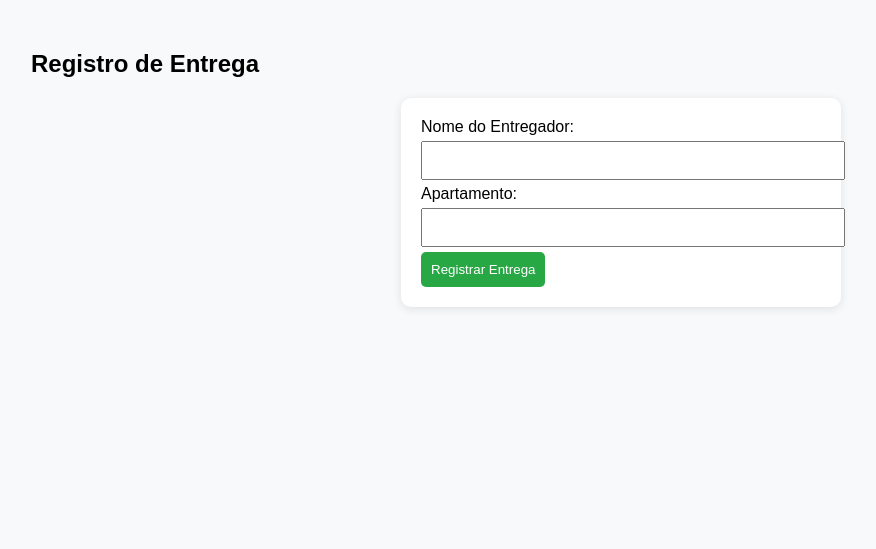
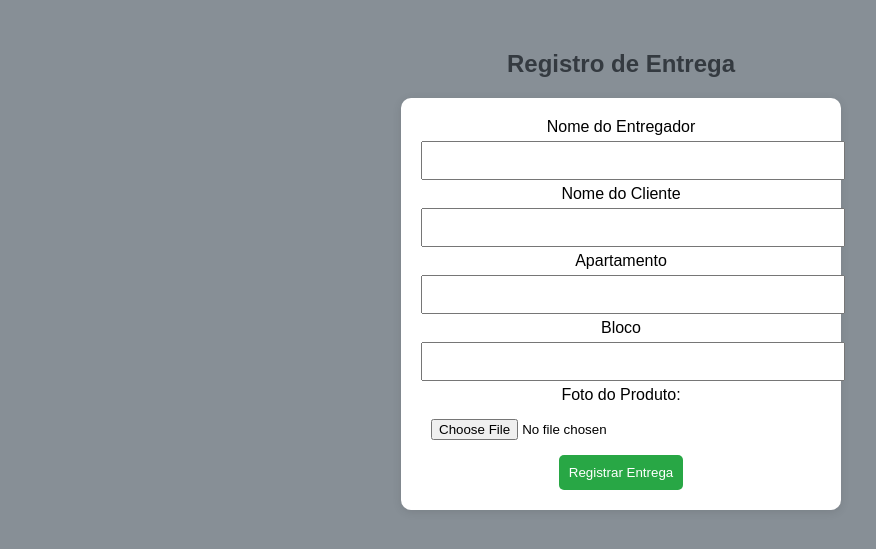
Before and after one commit to Joaovirone/entregas_Python, a Flask app: page / in a window 1280 px wide. Shown: the top 549 px of the page, without its empty margins (19-895 px from the left). Run offline with Flask 3, Linux system fonts and the light colour scheme.

Commit message:
fix: Ajustei tudo do código, CSS, HTML, Python, GET, Links e etc.

```diff
--- a/main.py
+++ b/main.py
@@ -1,41 +1,59 @@
+import os
 from flask import Flask, render_template, request
-import sqlite3
+import requests
 from datetime import datetime
+from werkzeug.utils import secure_filename
 
 app = Flask(__name__)
 
-def init_db():
-    conn = sqlite3.connect('entregas.db')
-    c = conn.cursor()
-    c.execute('''
-            CREATE TABLE IF NOT EXISTS entregas (
-              id INTEGER PRIMARY KEY AUTOINCREMENT,
-              nome TEXT,
-              apartamento TEXT,
-              data_hora TEXT
-            )
-              ''')
+# Caminho absoluto da pasta do projeto (onde está o app.py)
+BASE_DIR = os.path.dirname(os.path.abspath(__file__))
 
-    conn.commit()
-    conn.close()
+# Caminho para uploads dentro do projeto
+UPLOAD_FOLDER = os.path.join(BASE_DIR, 'static', 'uploads')
+os.makedirs(UPLOAD_FOLDER, exist_ok=True)  # Cria se não existir
+
+# Webhook do n8n
+N8N_WEBHOOK_URL = "http://localhost:5678/webhook/entregas"
 
 @app.route('/', methods=['GET', 'POST'])
 def index():
     if request.method == 'POST':
         nome = request.form['nome']
+        cliente = request.form['cliente']
         apartamento = request.form['apartamento']
-        data_hora = datetime.now().strftime("%d/%m/%Y %H:%M")
+        bloco = request.form['bloco']
+        foto = request.files['foto']
 
-        conn = sqlite3.connect('entregas.db')
-        c = conn.cursor()
-        c.execute('INSERT INTO entregas (nome, apartamento, data_hora) VALUES (?, ?, ?)',
-                  (nome, apartamento, data_hora))
-        conn.commit()
-        conn.close()
+        # Garante nome de arquivo seguro e único
+        timestamp = datetime.now().strftime("%Y%m%d_%H%M%S")
+        filename = secure_filename(f"{timestamp}_{foto.filename}")
+        foto_path = os.path.join(UPLOAD_FOLDER, filename)
+        foto.save(foto_path)
+
+        # URL acessível pelo Flask
+        foto_url = f"/static/uploads/{filename}"
+
+        payload = {
+            "nome_entregador": nome,
+            "cliente": cliente,
+            "apartamento": apartamento,
+            "bloco": bloco,
+            "data_hora": datetime.now().strftime("%d/%m/%Y %H:%M"),
+            "foto_url": foto_url
+        }
+
+        try:
+            response = requests.post(N8N_WEBHOOK_URL, json=payload)
+            if response.status_code == 200:
+                return f"✅ Entrega registrada com sucesso!"
+            else:
+                return f"⚠️ Erro: {response.status_code} - {response.text}"
+        except Exception as e:
+            return f"❌ Falha ao conectar ao n8n: {e}"
 
     return render_template('index.html')
 
 
 if __name__ == '__main__':
-    init_db()
     app.run(debug=True)
--- a/static/style.css
+++ b/static/style.css
@@ -0,0 +1,34 @@
+    body {
+      font-family: Arial, sans-serif;
+      margin: 50px;
+      background-color: #878f96;
+    }
+    h2 {
+      text-align: center;
+      color: #343a40;
+    }
+    form {
+      background-color: white;
+      padding: 20px;
+      border-radius: 10px;
+      box-shadow: 0 2px 10px rgba(0,0,0,0.1);
+      max-width: 400px;
+      margin: 0 auto;
+      text-align: center;
+    }
+    input {
+      width: 100%;
+      padding: 10px;
+      margin: 5px 0;
+    }
+    button {
+      background-color: #28a745;
+      color: white;
+      padding: 10px;
+      border: none;
+      border-radius: 5px;
+      cursor: pointer;
+    }
+    button:hover {
+      background-color: #218838;
+    }
--- a/templates/index.html
+++ b/templates/index.html
@@ -3,46 +3,28 @@
 <head>
   <meta charset="UTF-8">
   <title>Entrega na Portaria</title>
-  <style>
-    body {
-      font-family: Arial, sans-serif;
-      margin: 50px;
-      background-color: #f8f9fa;
-    }
-    form {
-      background-color: white;
-      padding: 20px;
-      border-radius: 10px;
-      box-shadow: 0 2px 10px rgba(0,0,0,0.1);
-      max-width: 400px;
-      margin: auto;
-    }
-    input {
-      width: 100%;
-      padding: 10px;
-      margin: 5px 0;
-    }
-    button {
-      background-color: #28a745;
-      color: white;
-      padding: 10px;
-      border: none;
-      border-radius: 5px;
-      cursor: pointer;
-    }
-    button:hover {
-      background-color: #218838;
-    }
-  </style>
+<link rel="stylesheet" href="{{ url_for('static', filename='style.css') }}">
 </head>
 <body>
   <h2>Registro de Entrega</h2>
-  <form method="POST" action="/">
-    <label>Nome do Entregador:</label>
+
+  <form method="POST" action="/" enctype="multipart/form-data">
+
+    <label>Nome do Entregador</label>
     <input type="text" name="nome" required>
 
-    <label>Apartamento:</label>
+    <label>Nome do Cliente</label>
+    <input type="text" name="cliente" required>
+
+    <label>Apartamento</label>
     <input type="text" name="apartamento" required>
+
+    <label>Bloco</label>
+    <input type="text" name="bloco" required>
+
+    <label>Foto do Produto: </label>
+    <input id="foto_produto" type="file" name="foto" accept="image/*" capture="environment" required>
+    <noscript><button type>Enviar Foto</button></noscript>
 
     <button type="submit">Registrar Entrega</button>
   </form>
```
Also changed, not shown: templates/sucesso.html (+15 -0 lines), utils/qrcode_gen.py (+14 -0 lines), static/uploads/20251106_151214_WhatsApp_Image_2025-07-26_at_19.08.55.jpeg (added), 1 other file.
